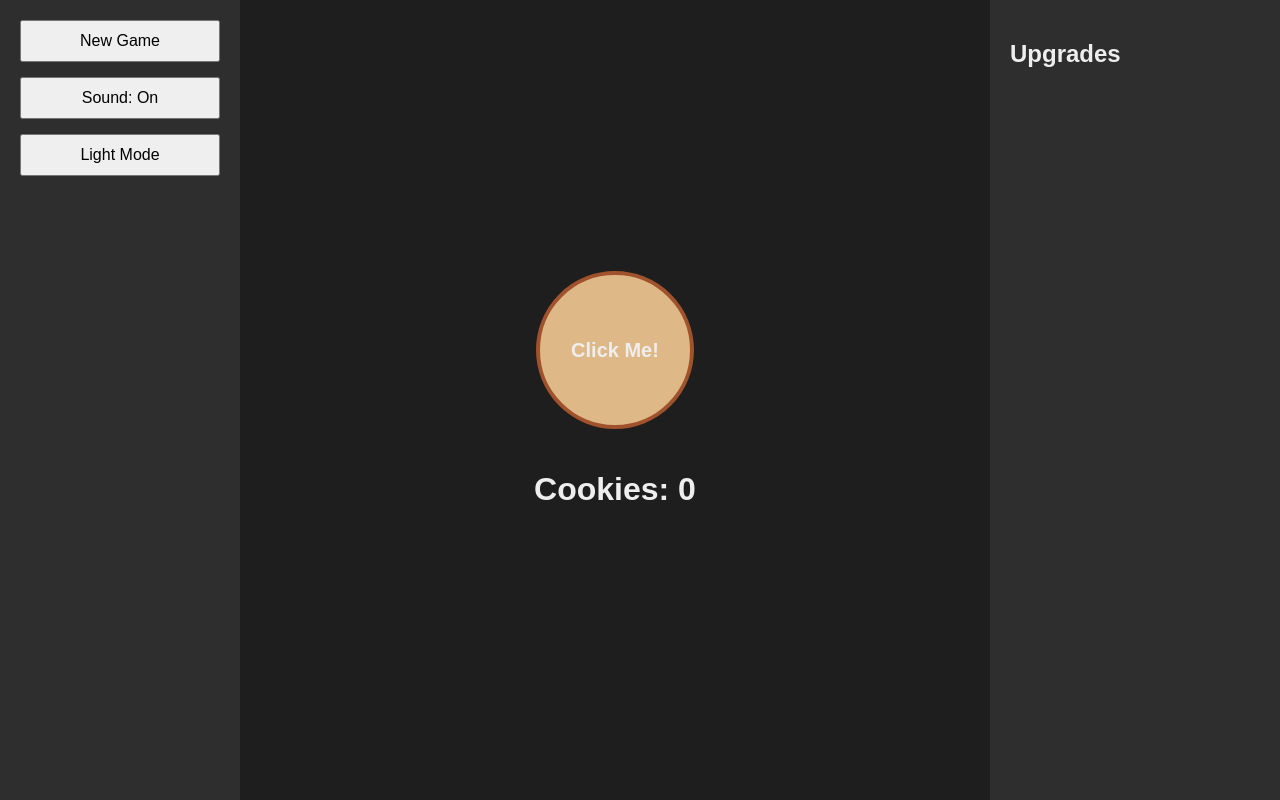
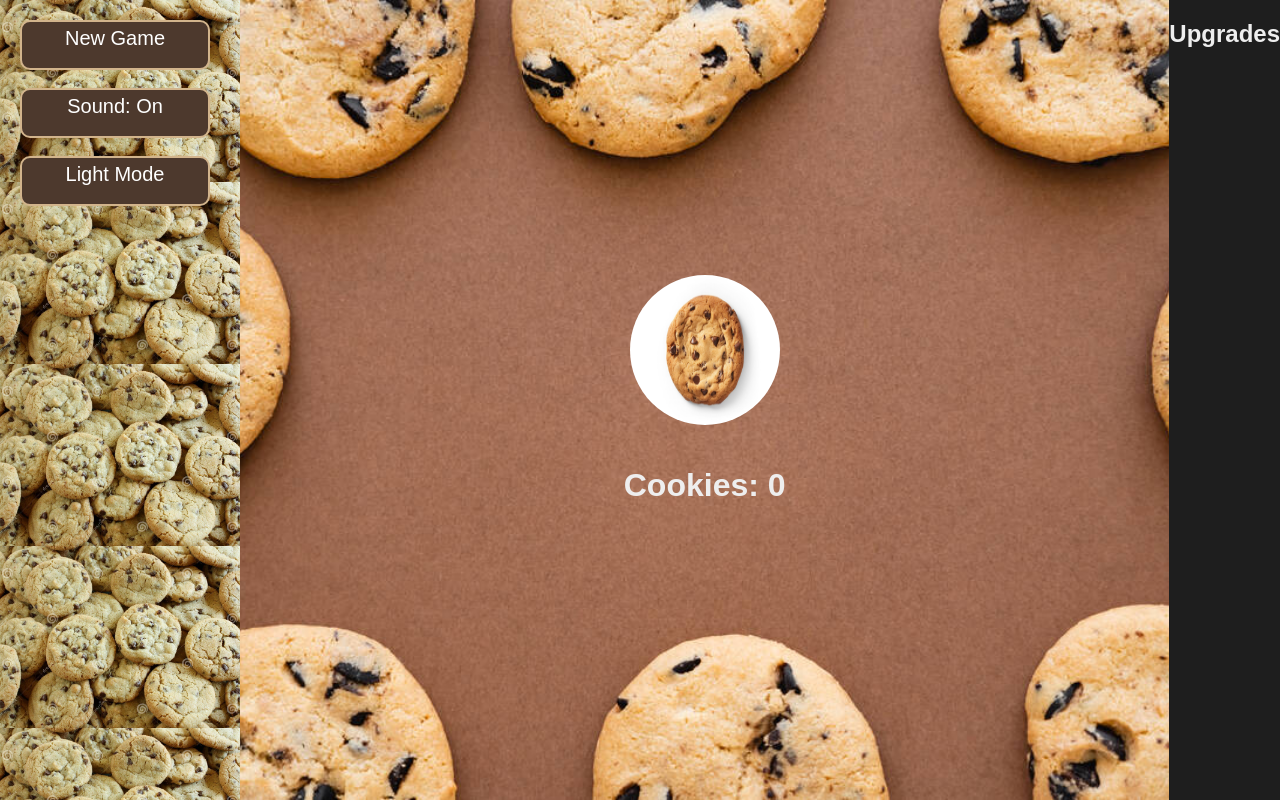
Before and after one commit to Aykin-code/week3-assignment, a plain HTML site: page index.html in a window 1280 px wide. Both pictures are taken after a click on the button "Dark Mode". Drawn offline with Linux system fonts and the light colour scheme; no server answers.

Commit message:
finished-for-now

```diff
--- a/index.html
+++ b/index.html
@@ -6,6 +6,7 @@
     <title>Cookie Clicker Game</title>
     <link rel="stylesheet" href="style.css" />
     <script src="main.js" defer></script>
+    <link rel="icon" type="image/png" href="assets/cookies-icon.png" />
   </head>
 
   <body>
@@ -16,7 +17,7 @@
     </div>
 
     <div class="main">
-      <div id="cookie">Click Me!</div>
+      <img id="cookie" src="./assets/cookie.jpg" />
       <h1 id="cookie-count">Cookies: 0</h1>
     </div>
 
--- a/main.js
+++ b/main.js
@@ -13,19 +13,23 @@
 //
 
 // VARIABLES AND CONSTANTS HERE
-
-// Cookie Clicker Game - With Auto-Clicker Support
 let cookieCount = 0;
 let cookiesPerClick = 1;
 let cookiesPerSecond = 0;
 let upgrades = [];
-let upgradeCounts = {}; // Track how many times each upgrade was purchased
+let upgradeCounts = {};
 
 const cookieButton = document.getElementById("cookie");
 const cookieDisplay = document.getElementById("cookie-count");
 const shopContainer = document.getElementById("shop");
 
-// Load saved game from localStorage
+// click sound vars here
+const clickSound = new Audio("assets/click.mp3");
+let soundOn = true;
+
+// Load saved game from localStorage - this part is driving me nuts, @Sam & Connor!
+// had to goole and MDN this alot and I still don't fully understand it
+
 function loadGame() {
   const savedData = JSON.parse(localStorage.getItem("cookieGame"));
 
@@ -33,7 +37,7 @@ function loadGame() {
     const parsedCount = Number(savedData.cookieCount);
     const parsedCPC = Number(savedData.cookiesPerClick);
     const parsedAuto = Number(savedData.cookieAuto);
-
+    // kept getting Nan error so googled this to fix it
     cookieCount = isNaN(parsedCount) || parsedCount < 0 ? 0 : parsedCount;
     cookiesPerClick = isNaN(parsedCPC) || parsedCPC < 1 ? 1 : parsedCPC;
     cookiesPerSecond = isNaN(parsedAuto) || parsedAuto < 0 ? 0 : parsedAuto;
@@ -73,6 +77,19 @@ function updateDisplay() {
 // Add cookies on click
 function clickCookie() {
   cookieCount += cookiesPerClick;
+
+  //   cookieCount += cookieCount;
+  console.log("Click registered", cookiesPerClick);
+  console.log(typeof cookiesPerClick, cookiesPerClick);
+  console.log(typeof cookieCount, cookieCount);
+  console.log("cookie count=", cookieCount);
+  console.log("per click=", cookiesPerClick);
+
+  //   add click sound here
+  if (soundOn) {
+    clickSound.currentTime = 0; // rewind to start
+    clickSound.play();
+  }
   updateDisplay();
   saveGame();
 }
@@ -83,7 +100,9 @@ function purchaseUpgrade(upgrade) {
   const auto = Number(upgrade.increase);
 
   if (cookieCount < cost) {
-    alert("Not enough cookies to purchase upgrade.");
+    alert(
+      "Not enough cookies to purchase upgrade. Maybe pop to tesco and get some more."
+    );
     return;
   }
 
@@ -116,7 +135,7 @@ function renderShop() {
   });
 }
 
-// Fetch upgrades from API
+// Fetch upgrades list from API
 async function fetchUpgrades() {
   try {
     const res = await fetch(
@@ -132,7 +151,7 @@ async function fetchUpgrades() {
 
     renderShop();
   } catch (err) {
-    console.error("Failed to load upgrades", err);
+    console.error("Failed to load upgrades, I blame Connor!", err);
   }
 }
 
@@ -178,4 +197,5 @@ document.getElementById("new-game").addEventListener("click", () => {
 cookieButton.addEventListener("click", clickCookie);
 loadGame();
 fetchUpgrades();
+// interval in milliseconds 1000 = 1 second
 setInterval(autoIncrement, 1000);
--- a/style.css
+++ b/style.css
@@ -20,10 +20,38 @@ body.dark-mode {
   flex-direction: column;
   gap: 15px;
   background-color: #e3e3e3;
+  /* background-color: #8d3737; */
+  /* background-image: src("assets/background.jpg");   NOT SRC !!!!*/
+  background-image: url("./assets/background1.jpg");
+  background-repeat: repeat;
+  background-size: contain;
+}
+.sidebar button {
+  flex: 0;
+  display: flex;
+  flex-direction: column;
+  align-items: center;
+  width: 95%;
+  min-height: 50px;
+  /* box-sizing: border-box; */
+  padding: 5px;
+  margin-bottom: 3px;
+
+  font-size: 20px;
+  text-align: center;
+  background-color: #f0e4d7;
+  border: 2px solid #b8860b;
+  border-radius: 10px;
+  transition: background-color 0.2s ease, transform 0.1s ease;
 }
 
-body.dark-mode .sidebar {
-  background-color: #2e2e2e;
+body.dark-mode .sidebar button {
+  background-color: #4d392d;
+  border-color: #d2b48c;
+  color: #fff;
+}
+.sidebar button:hover {
+  background-color: #ffe7ba;
 }
 
 .main {
@@ -33,17 +61,50 @@ body.dark-mode .sidebar {
   align-items: center;
   justify-content: center;
   gap: 20px;
+  background-image: url("assets/background2.jpg");
+  background-size: cover; /* or cover / auto depending on sizing  */
+  background-repeat: no-repeat;
+  background-position: center;
 }
 
-.shop {
-  width: 250px;
-  padding: 20px;
-  overflow-y: auto;
-  background-color: #e3e3e3;
+.shop h2 {
+  /* margin: 0; */
+  text-align: center;
 }
 
-body.dark-mode .shop {
-  background-color: #2e2e2e;
+.shop button {
+  flex: 1;
+  display: flex;
+  flex-direction: column;
+  align-items: center;
+  width: 100%;
+  min-height: 50px;
+  box-sizing: border-box;
+  padding: 5px;
+  margin-bottom: 3px;
+
+  font-size: 12px;
+  text-align: center;
+  background-color: #f0e4d7;
+  border: 2px solid #b8860b;
+  border-radius: 10px;
+  transition: background-color 0.2s ease, transform 0.1s ease;
+}
+
+.shop button:hover {
+  background-color: #ffe7ba;
+  /* transform made it 'jumpy' */
+  /* transform: scale(1.01); */
+}
+
+body.dark-mode .shop button {
+  background-color: #4d392d;
+  border-color: #d2b48c;
+  color: #fff;
+}
+
+body.dark-mode .shop button:hover {
+  background-color: #6c4c3a;
 }
 
 button {
@@ -55,16 +116,12 @@ button {
 #cookie {
   width: 150px;
   height: 150px;
-  background-color: #deb887;
+  cursor: pointer;
   border-radius: 50%;
-  font-size: 20px;
-  font-weight: bold;
-  display: flex;
-  align-items: center;
-  justify-content: center;
-  border: 4px solid #a0522d;
+  /* border: 4px solid #a0522d; */
+  transition: transform 0.1s ease;
 }
 
 #cookie:hover {
-  background-color: #d2b48c;
+  transform: scale(1.25);
 }
```
Also changed, not shown: assets/background1.jpg (added), assets/background2.jpg (added), assets/background3.jpg (added), assets/cookies-icon.png (added), 8 other files.
